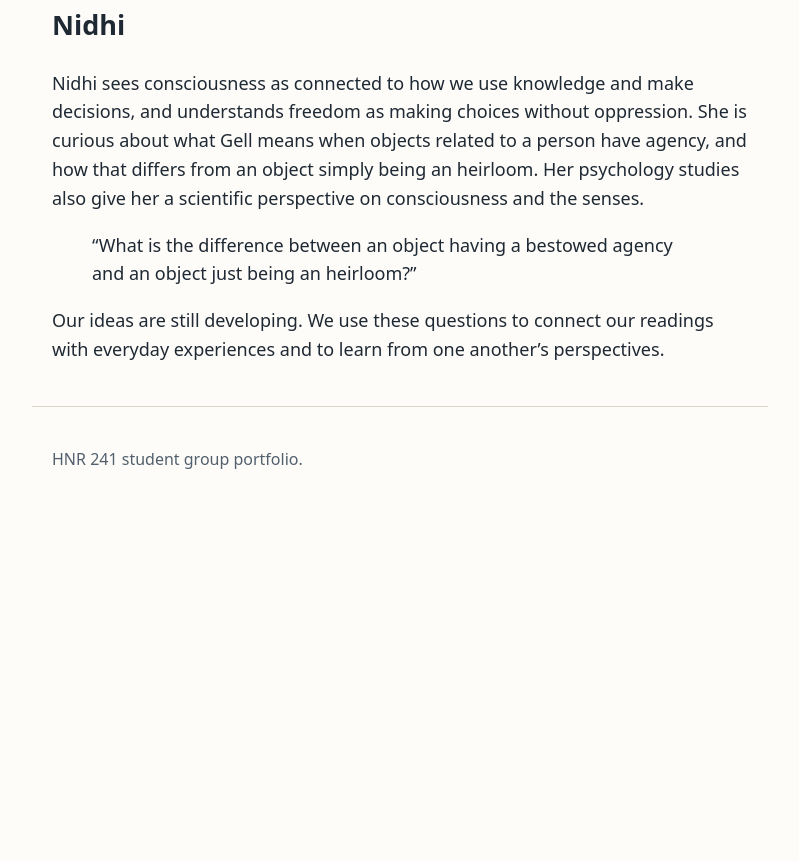
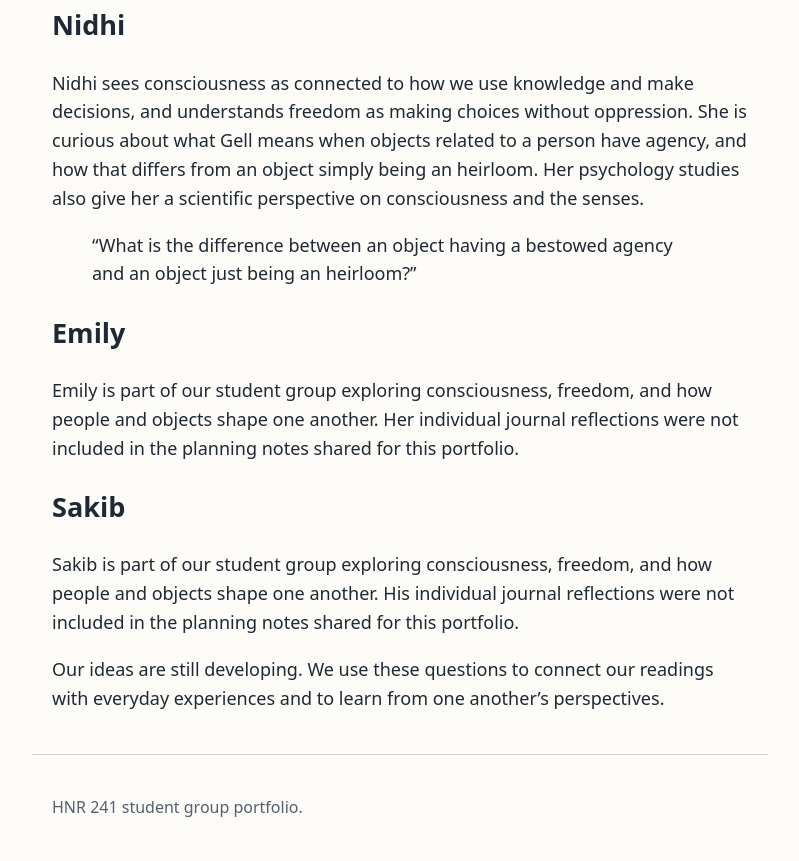
Before and after one commit to um-lrc-hnr241/2026-fall-bernard, a plain HTML site: page about.html in a window 1280 px wide. Shown: the part 1355-2216 px from the top of the page, without its empty margins (240-1039 px from the left). Before the commit the page ends 1867 px from the top, so only its background shows below. Drawn offline with Linux system fonts and the light colour scheme.

Commit message:
Agent: update about.html

```diff
--- a/about.html
+++ b/about.html
@@ -48,6 +48,16 @@
       <blockquote><p>“What is the difference between an object having a bestowed agency and an object just being an heirloom?”</p></blockquote>
     </section>
 
+    <section aria-labelledby="emily-heading">
+      <h2 id="emily-heading">Emily</h2>
+      <p>Emily is part of our student group exploring consciousness, freedom, and how people and objects shape one another. Her individual journal reflections were not included in the planning notes shared for this portfolio.</p>
+    </section>
+
+    <section aria-labelledby="sakib-heading">
+      <h2 id="sakib-heading">Sakib</h2>
+      <p>Sakib is part of our student group exploring consciousness, freedom, and how people and objects shape one another. His individual journal reflections were not included in the planning notes shared for this portfolio.</p>
+    </section>
+
     <p>Our ideas are still developing. We use these questions to connect our readings with everyday experiences and to learn from one another’s perspectives.</p>
   </main>
 
```
